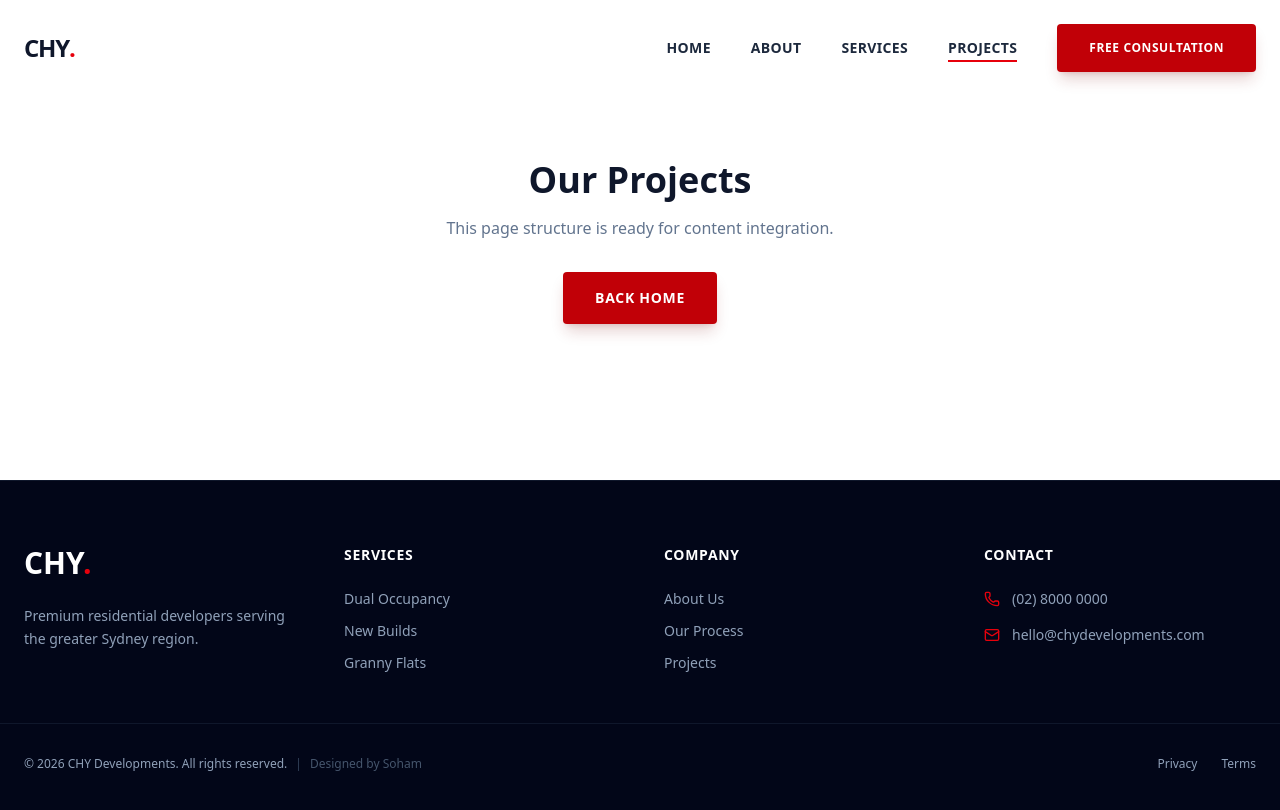
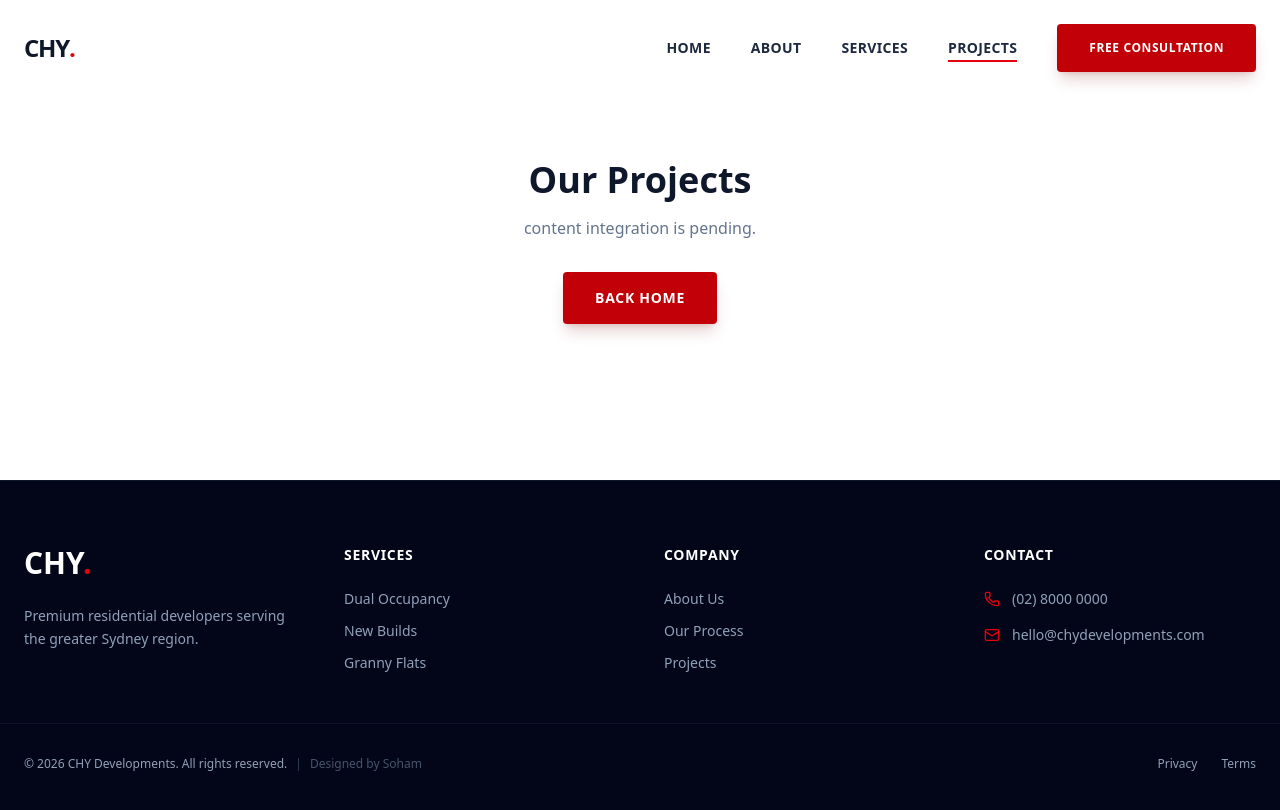
Before and after one commit to soham1209/chy, a Next.js app: page /projects in a window 1280 px wide. Shown: the top 810 px of the page. Built offline with nearby package versions, Linux system fonts and the light colour scheme.

Commit message:
fix: Update content integration status in About, Projects, and Services pages

```diff
--- a/app/about/page.tsx
+++ b/app/about/page.tsx
@@ -5,7 +5,7 @@ export default function AboutPage() {
   return (
     <div className="pt-40 pb-20 container mx-auto px-6 min-h-[60vh] text-center">
       <h1 className="text-4xl font-bold capitalize mb-4">About Us</h1>
-      <p className="text-slate-500 mb-8">This page structure is ready for content integration.</p>
+      <p className="text-slate-500 mb-8">content integration is pending.</p>
       <Button href="/">Back Home</Button>
     </div>
   );
--- a/app/projects/page.tsx
+++ b/app/projects/page.tsx
@@ -5,7 +5,7 @@ export default function ProjectsPage() {
   return (
     <div className="pt-40 pb-20 container mx-auto px-6 min-h-[60vh] text-center">
       <h1 className="text-4xl font-bold capitalize mb-4">Our Projects</h1>
-      <p className="text-slate-500 mb-8">This page structure is ready for content integration.</p>
+      <p className="text-slate-500 mb-8">content integration is pending.</p>
       <Button href="/">Back Home</Button>
     </div>
   );
--- a/app/services/page.tsx
+++ b/app/services/page.tsx
@@ -5,7 +5,7 @@ export default function ServicesPage() {
   return (
     <div className="pt-40 pb-20 container mx-auto px-6 min-h-[60vh] text-center">
       <h1 className="text-4xl font-bold capitalize mb-4">Our Services</h1>
-      <p className="text-slate-500 mb-8">This page structure is ready for content integration.</p>
+      <p className="text-slate-500 mb-8">content integration is pending.</p>
       <Button href="/">Back Home</Button>
     </div>
   );
```
